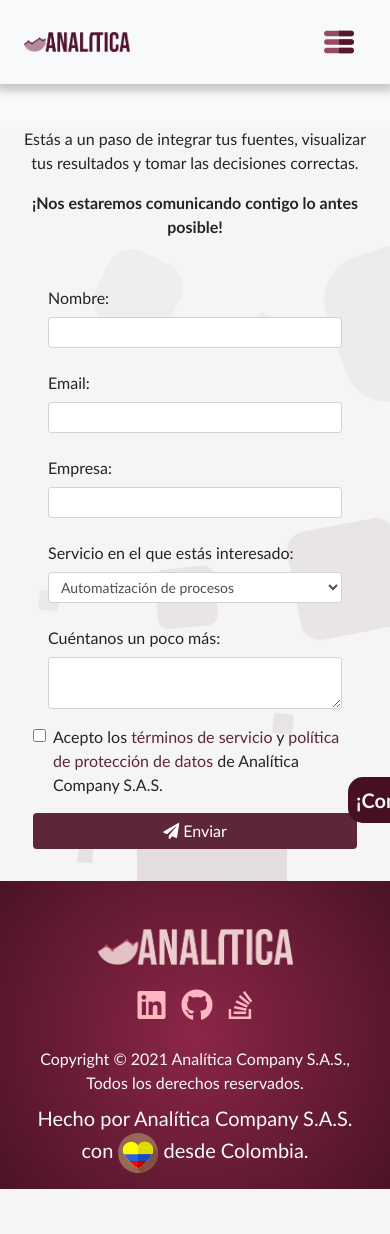
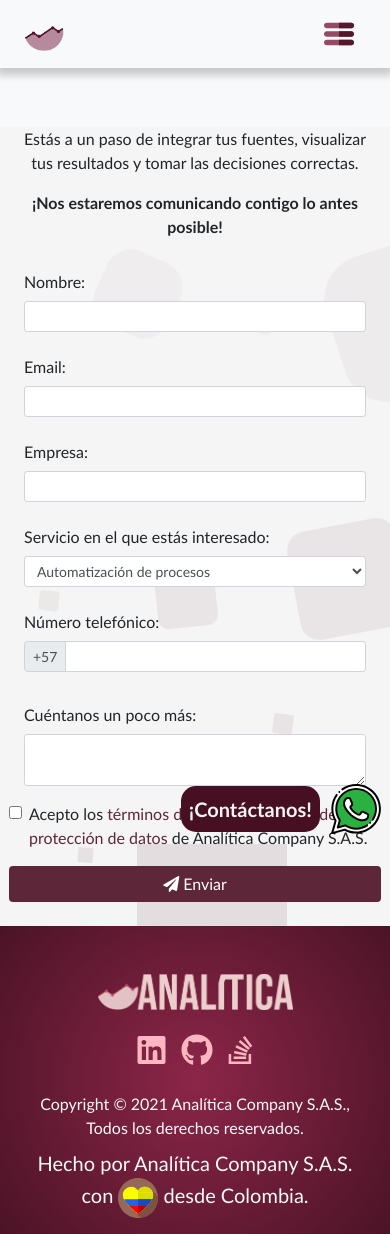
Before and after one commit to CristianCamiloPardoLuna/analiticaweb, a Flask app: page /contact in a window 390 px wide. Before the commit the page ends 1189 px from the top, so only its background shows below. Run offline with Flask 2, Linux system fonts and the light colour scheme; some libraries are stand-ins or nearby versions.

Commit message:
v1.1 sections valid

```diff
--- a/application/frontend/scss/main.scss
+++ b/application/frontend/scss/main.scss
@@ -68,8 +68,11 @@
     nav{
         font-size: 1.2em;
         transition: all 1s ease-in-out;
-        @media screen and(max-width: 736px){
-            height: 8vh !important;
+        @media screen and(max-width: 736px) {
+            height: 8vh;
+        }
+        @media screen and(min-width: 736px) {
+            height: 10vh;
         }
         .navbar-nav{
             .nav-item{
@@ -113,7 +116,10 @@
             }
         }
     }
-    #navbar{
+    #navbar-effect,
+    #navbar-effect-2{
+        #navbar,
+        #navbar-2{
             #navbar-1-ul,
             #-navbar-1-ul,
             #navbar-2-ul,
@@ -145,6 +151,7 @@
                 &.show{
                     animation: side-appear 200ms ease-in-out;
                     animation-fill-mode: forwards;
+                }
             }
         }
     }
@@ -206,10 +213,13 @@
         display: flex;
         height: 100vh;
         @media screen and (max-width: 736px) {
+            align-items: center;
+            justify-content: center;
         };
         @media screen and (min-width: 736px){
             #companydesc{
                 margin-top: 10vh !important;
+
             }
             #appsgif{
                 margin-top: 10vh !important;
@@ -796,16 +806,18 @@
     #whatsapp{
         z-index: 4;
         position:fixed;
-        bottom:20px;
-        right: 0 !important;
+        width: 200px;
         &.animate{
             animation: side-appear 1500ms ease-in-out;
             animation-fill-mode: forwards;
         }
         @media screen and(max-width: 736px) {
-            width:3em;
+            bottom: 10px;
+            right: 0;
         }
         @media screen and(min-width: 736px) {
+            bottom:20px;
+            right: 0 !important;
             img{
                 height: 4em !important;
             }
--- a/application/frontend/templates/base.html
+++ b/application/frontend/templates/base.html
@@ -14,7 +14,7 @@
     {% set var = self._TemplateReference__context.name %}
     {% set var_1 = True if var == 'index.html' else False %}
     {% if var_1 %}
-    <nav class="navbar navbar-expand-lg w-100 fixed-top px-4 py-md-0" id="navbar-effect">
+    <nav class="navbar navbar-expand-lg w-100 fixed-top px-4 py-md-2" id="navbar-effect">
       <a class="navbar-brand d-flex" href="{{url_for('index')}}">
         <img
           class="img-fluid d-none d-md-block"
@@ -82,35 +82,28 @@
       </div>
     </nav>
     {% else %}
-    <nav class="navbar navbar-expand-lg fixed-top w-100 navbar-light bg-light px-4" style="height: 10vh !important; box-shadow: 0 4px 8px 3px rgba(0,0,0,0.2) !important;">
+    <nav class="navbar navbar-expand-lg w-100 fixed-top px-4 py-md-2 bg-light" id="navbar-effect-2">
 
       <a class="navbar-brand d-flex" href="{{url_for('index')}}">
-        <img class="img-fluid d-none d-md-block" src="{{url_for('static', filename='img/company/sm/uva.png')}}" style="height: 1.5em;">
-        <img class="img-fluid d-block d-md-none" src="{{url_for('static', filename='img/company/sm/uva.png')}}" style="height: 1em;" alt="">
+        <img
+        class="img-fluid d-none d-md-block"
+        src="{{url_for('static', filename='img/company/logo-md/uva.png')}}"
+        style="width: 2.5em; border-radius: 50%;">
+      <img
+        class="img-fluid d-block d-md-none"
+        src="{{url_for('static', filename='img/company/logo-md/uva.png')}}"
+        style="width: 2em; border-radius: 50%;">
       </a>
 
-      <button class="navbar-toggler" type="button" data-toggle="collapse" data-target="#navbar" aria-controls="navbar" aria-expanded="false" aria-label="Toggle navigation">
+      <button class="navbar-toggler" type="button" data-toggle="collapse" data-target="#navbar-2" aria-controls="navbar-2" aria-expanded="false" aria-label="Toggle navigation">
         <span class="navbar-toggler-icon"></span>
       </button>
 
-      <div class="collapse navbar-collapse" id="navbar">
+      <div class="collapse navbar-collapse" id="navbar-2">
 
         <ul class="nav navbar-nav mr-auto" id="navbar-2-ul">
-          <li class="nav-item d-none d-md-block dropdown">
-            <a class="nav-link dropdown-toggle" href="#" id="navbarDropdown" role="button" data-toggle="dropdown" aria-haspopup="true" aria-expanded="false">
-              Servicios
-            </a>
-            <div class="dropdown-menu" aria-labelledby="navbarDropdown">
-              <a class="dropdown-item" href="https://analiticaco.com/#automatizacion">Automatización de procesos</a>
-              <div class="dropdown-divider"></div>
-              <a class="dropdown-item" href="https://analiticaco.com/#ciencia_de_datos">Ciencia de datos</a>
-            </div>
-          </li>
           <div class="nav-item">
-            <a class="nav-link" href="https://analiticaco.com/#quienessomos">Quiénes somos</a>
-          </div>
-          <div class="nav-item d-none d-md-block">
-            <a class="nav-link" href="https://analiticaco.com/#inicia">Cómo trabajamos</a>
+            <a class="nav-link" href="{{ url_for('index') }}">Inicio</a>
           </div>
         </ul>
 
@@ -168,13 +161,14 @@
       target="_blank"
       rel="noopener noreferrer"
       href="https://wa.link/fkk2xr">
-      <div class="d-flex align-items-center justify-content-center px-0 mx-1">
+      <div class="d-flex align-items-center justify-content-center px-0 mr-4 col-7 p-0 m-0">
         <p class="m-0 lead p-2" id="banner">
           ¡Contáctanos!
         </p>
       </div>
       <img
-        class="img-fluid mr-2"
+        class="img-fluid col-3 p-0 m-0"
+        id="whatsappimg"
         src="{{ url_for('static', filename='img/svg/whatsapp.svg') }}">
     </a>
     <section class="d-flex flex-column align-items-center justify-content-center w-100" id="page-footer"> <!--cambiar-->
--- a/application/frontend/templates/contactus.html
+++ b/application/frontend/templates/contactus.html
@@ -29,7 +29,7 @@
           <p style="font-weight: 600;">¡Nos estaremos comunicando contigo lo antes posible!</p>
         </div>
       </div>
-      <form method="POST" action="/contact/contactme" class="w-100 mt-2 text-left px-5 py-3">
+      <form method="POST" action="/contact/contactme" class="w-100 text-left px-4 py-2">
           <div class="form-group row">
             <label for="name" class="col-sm-4 col-form-label">Nombre:</label>
             <div class="col">
@@ -58,6 +58,17 @@
                 </select>
               </div>
           </div>
+          <div class="form-group row">
+            <label for="phone" class="col-sm-4 col-form-label">Número telefónico:</label>
+            <div class="col">
+              <div class="input-group mb-2 input-group-sm">
+                <div class="input-group-prepend">
+                  <div class="input-group-text">+57</div>
+                </div>
+                <input type="text" class="form-control form-control-sm" id="phone" name="phone" oninput="validateInput(this.value);">
+              </div>
+            </div>
+          </div>
           <div class="form-group row" >
               <label for="tellusmore" class="col-sm-4 col-form-label">Cuéntanos un poco más:</label>
               <div class="col">
@@ -68,7 +79,7 @@
             <div class="form-check">
               <input class="form-check-input" type="checkbox" value="" id="defaultCheck2" required>
               <label class="form-check-label text-left" for="defaultCheck2">
-                Acepto los <a href="">términos de servicio</a> y <a href="">política de protección de datos</a> de Analítica Company S.A.S.
+                Acepto los <a href="{{url_for('terms')}}">términos de servicio</a> y <a href="{{url_for('privacypolicy')}}">política de protección de datos</a> de Analítica Company S.A.S.
               </label>
             </div>
           </div>
@@ -153,7 +164,7 @@
                       <i class="fas fa-paper-plane mr-1"></i>Enviar
                     </button>
                 </div>
-              </form>
+            </form>
         </div>
       </div>
     </div>
--- a/application/frontend/templates/index.html
+++ b/application/frontend/templates/index.html
@@ -18,9 +18,7 @@
 {% endwith %}
 
 <section id="home">
-    <div
-      class="d-flex col-md-6 h-100 pr-md-0 align-items-center text-center justify-content-center px-3"
-      style="height: 90vh;">
+    <div class="d-flex col-md-6 h-100 pr-md-0 align-items-center text-center justify-content-center px-3">
         <div
           class="mx-auto text-md-left align-items-start flex-column px-md-5"
           id="companydesc">
--- a/application/frontend/templates/static/css/main.css
+++ b/application/frontend/templates/static/css/main.css
@@ -55,7 +55,12 @@
 }
 @media screen and (max-width: 736px) {
   body nav {
-    height: 8vh !important;
+    height: 8vh;
+  }
+}
+@media screen and (min-width: 736px) {
+  body nav {
+    height: 10vh;
   }
 }
 body nav .navbar-nav .nav-item .clientes-btn:hover {
@@ -93,43 +98,109 @@
 body nav ul li {
   color: black !important;
 }
-body #navbar #navbar-1-ul li a,
-body #navbar #navbar-1-ul a,
-body #navbar #-navbar-1-ul li a,
-body #navbar #-navbar-1-ul a,
-body #navbar #navbar-2-ul li a,
-body #navbar #navbar-2-ul a,
-body #navbar #-navbar-2-ul li a,
-body #navbar #-navbar-2-ul a {
+body #navbar-effect #navbar #navbar-1-ul li a,
+body #navbar-effect #navbar #navbar-1-ul a,
+body #navbar-effect #navbar #-navbar-1-ul li a,
+body #navbar-effect #navbar #-navbar-1-ul a,
+body #navbar-effect #navbar #navbar-2-ul li a,
+body #navbar-effect #navbar #navbar-2-ul a,
+body #navbar-effect #navbar #-navbar-2-ul li a,
+body #navbar-effect #navbar #-navbar-2-ul a,
+body #navbar-effect #navbar-2 #navbar-1-ul li a,
+body #navbar-effect #navbar-2 #navbar-1-ul a,
+body #navbar-effect #navbar-2 #-navbar-1-ul li a,
+body #navbar-effect #navbar-2 #-navbar-1-ul a,
+body #navbar-effect #navbar-2 #navbar-2-ul li a,
+body #navbar-effect #navbar-2 #navbar-2-ul a,
+body #navbar-effect #navbar-2 #-navbar-2-ul li a,
+body #navbar-effect #navbar-2 #-navbar-2-ul a,
+body #navbar-effect-2 #navbar #navbar-1-ul li a,
+body #navbar-effect-2 #navbar #navbar-1-ul a,
+body #navbar-effect-2 #navbar #-navbar-1-ul li a,
+body #navbar-effect-2 #navbar #-navbar-1-ul a,
+body #navbar-effect-2 #navbar #navbar-2-ul li a,
+body #navbar-effect-2 #navbar #navbar-2-ul a,
+body #navbar-effect-2 #navbar #-navbar-2-ul li a,
+body #navbar-effect-2 #navbar #-navbar-2-ul a,
+body #navbar-effect-2 #navbar-2 #navbar-1-ul li a,
+body #navbar-effect-2 #navbar-2 #navbar-1-ul a,
+body #navbar-effect-2 #navbar-2 #-navbar-1-ul li a,
+body #navbar-effect-2 #navbar-2 #-navbar-1-ul a,
+body #navbar-effect-2 #navbar-2 #navbar-2-ul li a,
+body #navbar-effect-2 #navbar-2 #navbar-2-ul a,
+body #navbar-effect-2 #navbar-2 #-navbar-2-ul li a,
+body #navbar-effect-2 #navbar-2 #-navbar-2-ul a {
   color: #5e2639;
   font-weight: 600;
 }
-body #navbar #navbar-1-ul li a:hover,
-body #navbar #navbar-1-ul a:hover,
-body #navbar #-navbar-1-ul li a:hover,
-body #navbar #-navbar-1-ul a:hover,
-body #navbar #navbar-2-ul li a:hover,
-body #navbar #navbar-2-ul a:hover,
-body #navbar #-navbar-2-ul li a:hover,
-body #navbar #-navbar-2-ul a:hover {
+body #navbar-effect #navbar #navbar-1-ul li a:hover,
+body #navbar-effect #navbar #navbar-1-ul a:hover,
+body #navbar-effect #navbar #-navbar-1-ul li a:hover,
+body #navbar-effect #navbar #-navbar-1-ul a:hover,
+body #navbar-effect #navbar #navbar-2-ul li a:hover,
+body #navbar-effect #navbar #navbar-2-ul a:hover,
+body #navbar-effect #navbar #-navbar-2-ul li a:hover,
+body #navbar-effect #navbar #-navbar-2-ul a:hover,
+body #navbar-effect #navbar-2 #navbar-1-ul li a:hover,
+body #navbar-effect #navbar-2 #navbar-1-ul a:hover,
+body #navbar-effect #navbar-2 #-navbar-1-ul li a:hover,
+body #navbar-effect #navbar-2 #-navbar-1-ul a:hover,
+body #navbar-effect #navbar-2 #navbar-2-ul li a:hover,
+body #navbar-effect #navbar-2 #navbar-2-ul a:hover,
+body #navbar-effect #navbar-2 #-navbar-2-ul li a:hover,
+body #navbar-effect #navbar-2 #-navbar-2-ul a:hover,
+body #navbar-effect-2 #navbar #navbar-1-ul li a:hover,
+body #navbar-effect-2 #navbar #navbar-1-ul a:hover,
+body #navbar-effect-2 #navbar #-navbar-1-ul li a:hover,
+body #navbar-effect-2 #navbar #-navbar-1-ul a:hover,
+body #navbar-effect-2 #navbar #navbar-2-ul li a:hover,
+body #navbar-effect-2 #navbar #navbar-2-ul a:hover,
+body #navbar-effect-2 #navbar #-navbar-2-ul li a:hover,
+body #navbar-effect-2 #navbar #-navbar-2-ul a:hover,
+body #navbar-effect-2 #navbar-2 #navbar-1-ul li a:hover,
+body #navbar-effect-2 #navbar-2 #navbar-1-ul a:hover,
+body #navbar-effect-2 #navbar-2 #-navbar-1-ul li a:hover,
+body #navbar-effect-2 #navbar-2 #-navbar-1-ul a:hover,
+body #navbar-effect-2 #navbar-2 #navbar-2-ul li a:hover,
+body #navbar-effect-2 #navbar-2 #navbar-2-ul a:hover,
+body #navbar-effect-2 #navbar-2 #-navbar-2-ul li a:hover,
+body #navbar-effect-2 #navbar-2 #-navbar-2-ul a:hover {
   text-decoration: underline !important;
 }
-body #navbar .dropdown-menu {
+body #navbar-effect #navbar .dropdown-menu,
+body #navbar-effect #navbar-2 .dropdown-menu,
+body #navbar-effect-2 #navbar .dropdown-menu,
+body #navbar-effect-2 #navbar-2 .dropdown-menu {
   padding: 0;
   background: whitesmoke !important;
 }
-body #navbar .dropdown-menu .dropdown-item {
+body #navbar-effect #navbar .dropdown-menu .dropdown-item,
+body #navbar-effect #navbar-2 .dropdown-menu .dropdown-item,
+body #navbar-effect-2 #navbar .dropdown-menu .dropdown-item,
+body #navbar-effect-2 #navbar-2 .dropdown-menu .dropdown-item {
   transition: all 200ms ease-in-out;
 }
-body #navbar .dropdown-menu .dropdown-item:hover {
+body #navbar-effect #navbar .dropdown-menu .dropdown-item:hover,
+body #navbar-effect #navbar-2 .dropdown-menu .dropdown-item:hover,
+body #navbar-effect-2 #navbar .dropdown-menu .dropdown-item:hover,
+body #navbar-effect-2 #navbar-2 .dropdown-menu .dropdown-item:hover {
   color: white !important;
   background: rgba(70, 16, 34, 0.6);
 }
-body #navbar .dropdown-menu .dropdown-item:focus,
-body #navbar .dropdown-menu .dropdown-item:active {
+body #navbar-effect #navbar .dropdown-menu .dropdown-item:focus,
+body #navbar-effect #navbar .dropdown-menu .dropdown-item:active,
+body #navbar-effect #navbar-2 .dropdown-menu .dropdown-item:focus,
+body #navbar-effect #navbar-2 .dropdown-menu .dropdown-item:active,
+body #navbar-effect-2 #navbar .dropdown-menu .dropdown-item:focus,
+body #navbar-effect-2 #navbar .dropdown-menu .dropdown-item:active,
+body #navbar-effect-2 #navbar-2 .dropdown-menu .dropdown-item:focus,
+body #navbar-effect-2 #navbar-2 .dropdown-menu .dropdown-item:active {
   background: #461022 !important;
 }
-body #navbar .dropdown-menu.show {
+body #navbar-effect #navbar .dropdown-menu.show,
+body #navbar-effect #navbar-2 .dropdown-menu.show,
+body #navbar-effect-2 #navbar .dropdown-menu.show,
+body #navbar-effect-2 #navbar-2 .dropdown-menu.show {
   animation: side-appear 200ms ease-in-out;
   animation-fill-mode: forwards;
 }
@@ -185,6 +256,12 @@
 body #home {
   display: flex;
   height: 100vh;
+}
+@media screen and (max-width: 736px) {
+  body #home {
+    align-items: center;
+    justify-content: center;
+  }
 }
 @media screen and (min-width: 736px) {
   body #home #companydesc {
@@ -720,8 +797,7 @@
 body #whatsapp {
   z-index: 4;
   position: fixed;
-  bottom: 20px;
-  right: 0 !important;
+  width: 200px;
 }
 body #whatsapp.animate {
   animation: side-appear 1500ms ease-in-out;
@@ -729,10 +805,15 @@
 }
 @media screen and (max-width: 736px) {
   body #whatsapp {
-    width: 3em;
+    bottom: 10px;
+    right: 0;
   }
 }
 @media screen and (min-width: 736px) {
+  body #whatsapp {
+    bottom: 20px;
+    right: 0 !important;
+  }
   body #whatsapp img {
     height: 4em !important;
   }
```
Also changed, not shown: 1 other file. Lines whose indentation alone changed are shown as unchanged.
